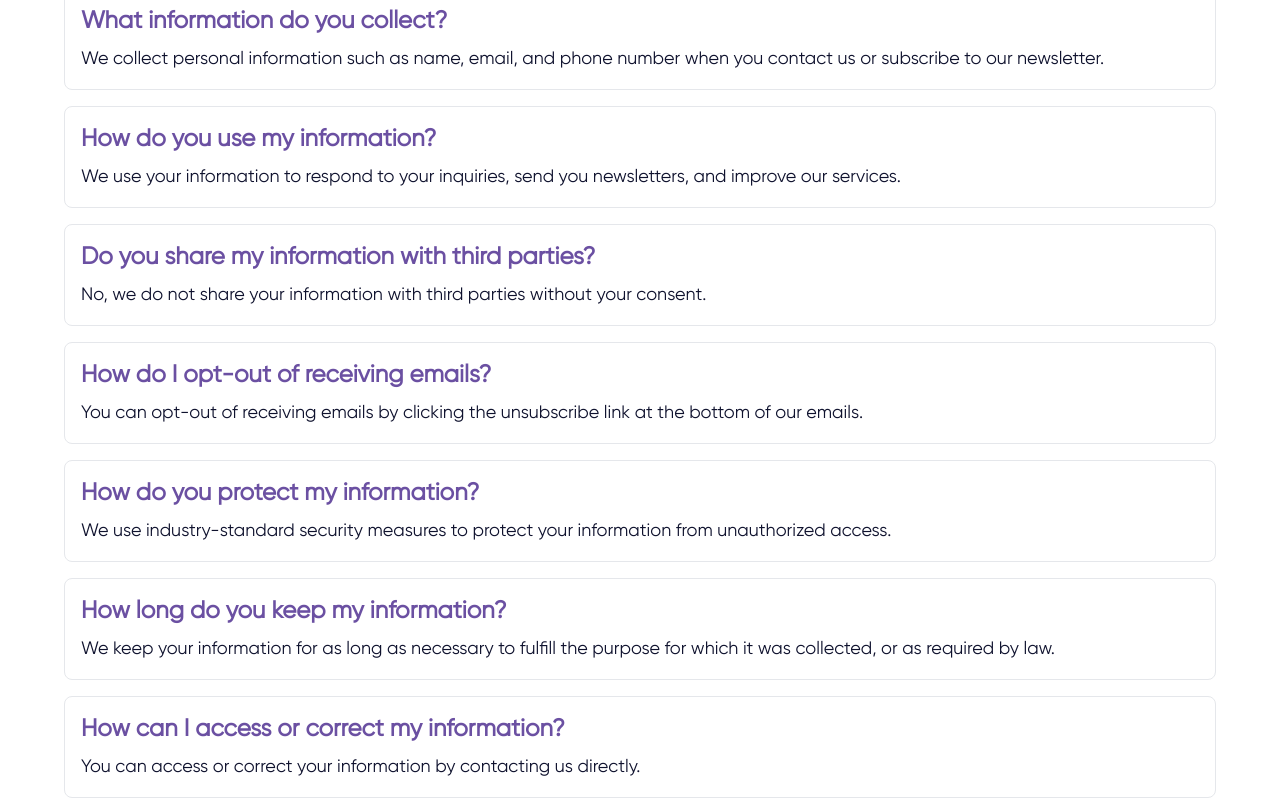
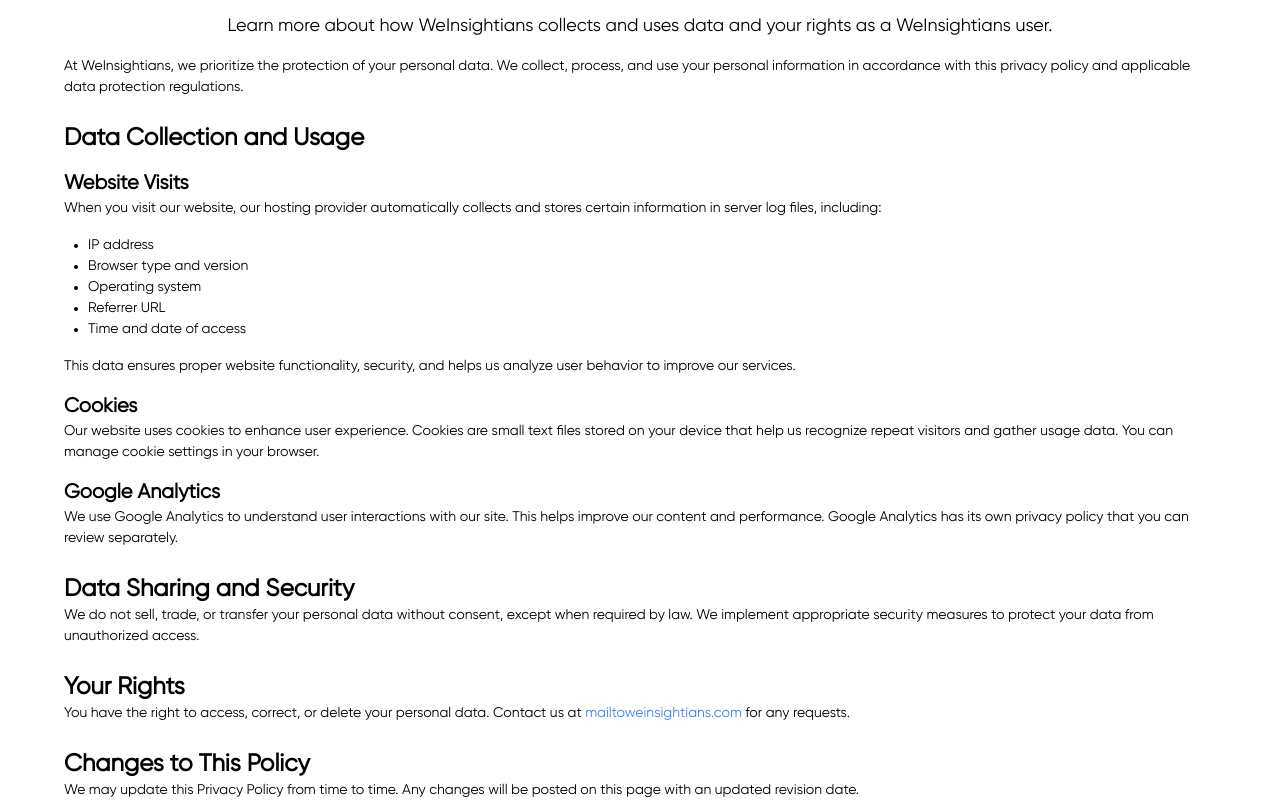
Before and after one commit to ZaidulV21/weinsightians-org, a React (Vite) app: page /privacy in a window 1280 px wide. Shown: the part 240-1040 px from the top of the page. Built offline with nearby package versions, Linux system fonts and the light colour scheme; the HTML template or start-up script is replaced by a standard one.

Commit message:
Final Changes

```diff
--- a/src/Page/Privacy.jsx
+++ b/src/Page/Privacy.jsx
@@ -5,49 +5,76 @@
 const Privacy = () => {
   return (
     <div className="h-full w-full text-black px-5 md:px-16 p-5 font-[gilroy]">
-      <Navbar/>
+      <Navbar />
       <div className="mt-10">
-        <h2 className="text-4xl md:text-7xl text-center font-bold mb-4 ">Privacy Policy</h2>
-        <div className="flex flex-col gap-4">
-          <div className="border border-gray-200 p-4 rounded-lg">
-            <h3 className="text-2xl font-semibold mb-2 text-[#6B50A2]">What information do you collect?</h3>
-            <p className='text-[#0F122E] text-lg'>We collect personal information such as name, email, and phone number when you contact us or subscribe to our newsletter.</p>
-          </div>
-          <div className="border border-gray-200 p-4 rounded-lg">
-            <h3 className="text-2xl font-semibold mb-2 text-[#6B50A2]">How do you use my information?</h3>
-            <p className='text-[#0F122E] text-lg'>We use your information to respond to your inquiries, send you newsletters, and improve our services.</p>
-          </div>
-          <div className="border border-gray-200 p-4 rounded-lg">
-            <h3 className="text-2xl font-semibold mb-2 text-[#6B50A2]">Do you share my information with third parties?</h3>
-            <p className='text-[#0F122E] text-lg'>No, we do not share your information with third parties without your consent.</p>
-          </div>
-          <div className="border border-gray-200 p-4 rounded-lg">
-            <h3 className="text-2xl font-semibold mb-2 text-[#6B50A2]">How do I opt-out of receiving emails?</h3>
-            <p className='text-[#0F122E] text-lg'>You can opt-out of receiving emails by clicking the unsubscribe link at the bottom of our emails.</p>
-          </div>
-          <div className="border border-gray-200 p-4 rounded-lg">
-            <h3 className="text-2xl font-semibold mb-2 text-[#6B50A2]">How do you protect my information?</h3>
-            <p className='text-[#0F122E] text-lg'>We use industry-standard security measures to protect your information from unauthorized access.</p>
-          </div>
-          <div className="border border-gray-200 p-4 rounded-lg">
-            <h3 className="text-2xl font-semibold mb-2 text-[#6B50A2]">How long do you keep my information?</h3>
-            <p className='text-[#0F122E] text-lg'>We keep your information for as long as necessary to fulfill the purpose for which it was collected, or as required by law.</p>
-          </div>
-          <div className="border border-gray-200 p-4 rounded-lg">
-            <h3 className="text-2xl font-semibold mb-2 text-[#6B50A2]">How can I access or correct my information?</h3>
-            <p className='text-[#0F122E] text-lg'>You can access or correct your information by contacting us directly.</p>
-          </div>
-          <div className="border border-gray-200 p-4 rounded-lg">
-            <h3 className="text-2xl font-semibold mb-2 text-[#6B50A2]">How do you handle children's privacy?</h3>
-            <p className='text-[#0F122E] text-lg'>We do not intentionally collect information from children under the age of 13.</p>
-          </div>
-          <div className="border border-gray-200 p-4 rounded-lg">
-            <h3 className="text-2xl font-semibold mb-2 text-[#6B50A2]">How do you notify me of changes to this policy?</h3>
-            <p className='text-[#0F122E] text-lg'>We will notify you of changes to this policy by posting an updated version on our website.</p>
-          </div>
+        <h2 className="text-3xl md:text-5xl text-center font-bold mb-4 text-[#6B50A2] ">Our commitment to protecting your <br /> privacy</h2>
+        <h3 className='text-lg text-center font-thin mb-4'>Learn more about how WeInsightians collects and uses data and your rights as a WeInsightians user.</h3>
+      </div>
+        <div>
+        <p className="mb-4">
+        At WeInsightians, we prioritize the protection of your personal data. We
+        collect, process, and use your personal information in accordance with
+        this privacy policy and applicable data protection regulations.
+      </p>
+
+      <h2 className="text-2xl font-semibold mt-6">Data Collection and Usage</h2>
+      <h3 className="text-xl font-semibold mt-4">Website Visits</h3>
+      <p className="mb-4">
+        When you visit our website, our hosting provider automatically collects
+        and stores certain information in server log files, including:
+      </p>
+      <ul className="list-disc pl-6 mb-4">
+        <li>IP address</li>
+        <li>Browser type and version</li>
+        <li>Operating system</li>
+        <li>Referrer URL</li>
+        <li>Time and date of access</li>
+      </ul>
+      <p className="mb-4">
+        This data ensures proper website functionality, security, and helps us
+        analyze user behavior to improve our services.
+      </p>
+
+      <h3 className="text-xl font-semibold mt-4">Cookies</h3>
+      <p className="mb-4">
+        Our website uses cookies to enhance user experience. Cookies are small
+        text files stored on your device that help us recognize repeat visitors
+        and gather usage data. You can manage cookie settings in your browser.
+      </p>
+
+      <h3 className="text-xl font-semibold mt-4">Google Analytics</h3>
+      <p className="mb-4">
+        We use Google Analytics to understand user interactions with our site.
+        This helps improve our content and performance. Google Analytics has its
+        own privacy policy that you can review separately.
+      </p>
+
+      <h2 className="text-2xl font-semibold mt-6">Data Sharing and Security</h2>
+      <p className="mb-4">
+        We do not sell, trade, or transfer your personal data without consent,
+        except when required by law. We implement appropriate security measures
+        to protect your data from unauthorized access.
+      </p>
+
+      <h2 className="text-2xl font-semibold mt-6">Your Rights</h2>
+      <p className="mb-4">
+        You have the right to access, correct, or delete your personal data.
+        Contact us at <a href="mailto:mailtoweinsightians.com" className="text-blue-500">mailtoweinsightians.com</a> for any requests.
+      </p>
+
+      <h2 className="text-2xl font-semibold mt-6">Changes to This Policy</h2>
+      <p className="mb-4">
+        We may update this Privacy Policy from time to time. Any changes will be
+        posted on this page with an updated revision date.
+      </p>
+
+      <h2 className="text-2xl font-semibold mt-6">Contact Information</h2>
+      <p>
+        Email: <a href="mailto:mailtoweinsightians.com" className="text-blue-500">mailtoweinsightians.com</a><br />
+        Address: "Matiyari Lucknow , 226028"
+      </p>
         </div>
-      </div>
-      <Footer/>
+      <Footer />
     </div>
   );
 };
--- a/src/Page/Sitemap.jsx
+++ b/src/Page/Sitemap.jsx
@@ -10,7 +10,7 @@
         <h2 className="text-4xl text-[#6B50A2] md:text-7xl font-bold mb-4">Sitemap</h2>
         <div className="grid mt-10 grid-cols-2 md:grid-cols-4 gap-10">
           <div>
-            <h3 className="font-bold text-2xl">Main</h3>
+            <h3 className="font-bold text-2xl ">Main</h3>
             <ul className="leading-10 text-lg">
               <li><a href="/">Home</a></li>
               <li><a href="/services">Services</a></li>
```
Also changed, not shown: public/freepik-export-20241213092546fexx.jpeg (deleted).
